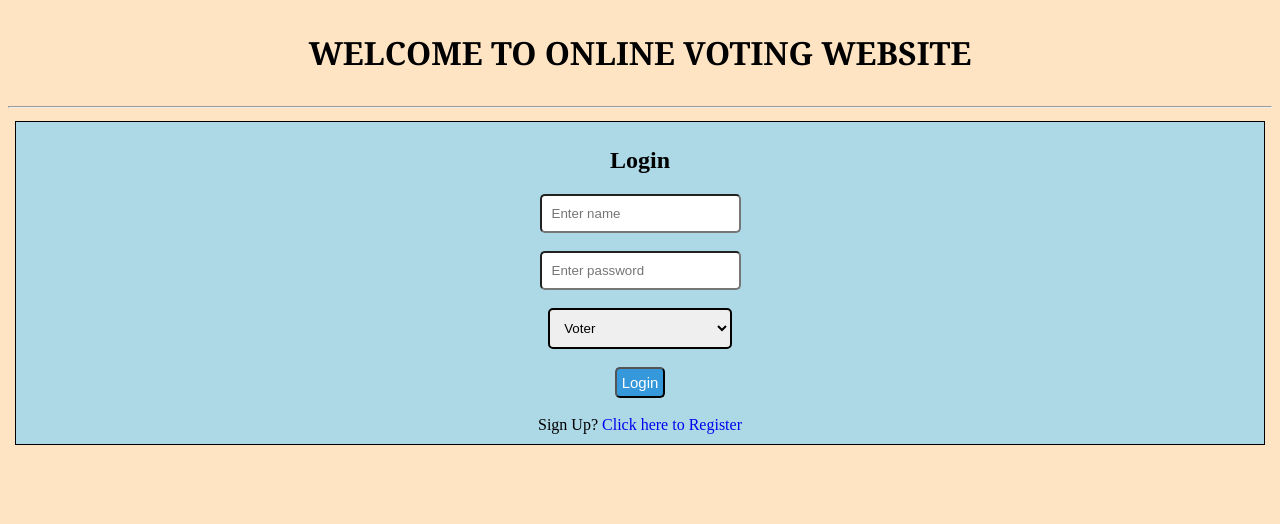
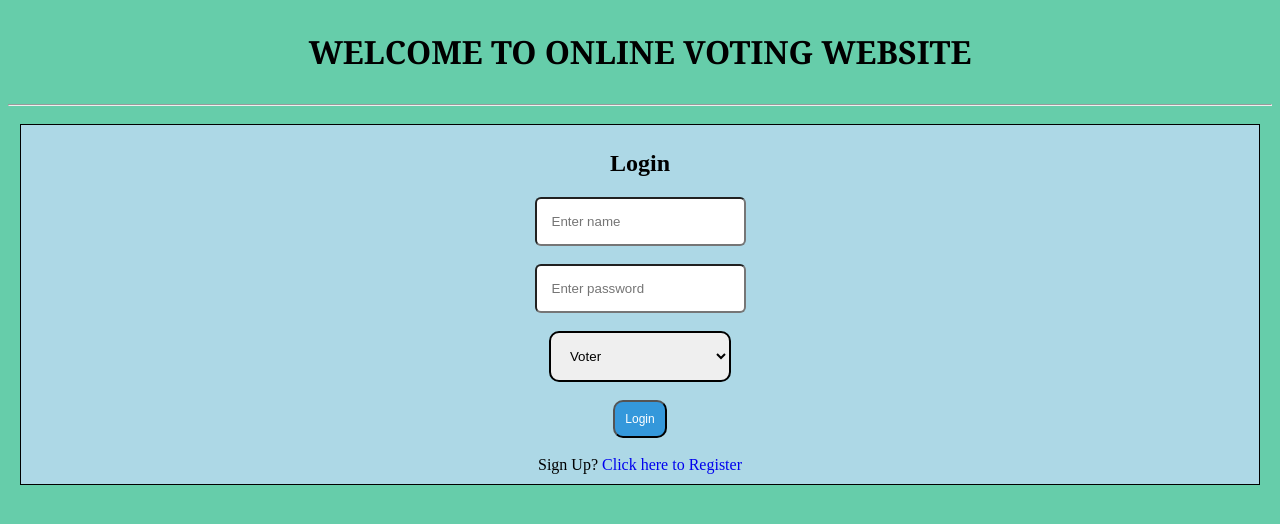
Before and after one commit to pardhesh/IT_PROJECT, a PHP site: page / in a window 1280 px wide. Shown: the top 524 px of the page. Run offline with PHP 8.4, Linux system fonts and the light colour scheme.

Commit message:
Update stylesheet.css

```diff
--- a/css/stylesheet.css
+++ b/css/stylesheet.css
@@ -1,48 +1,48 @@
 input {
-  padding: 10px;
-  border-radius: 5px;
+  padding: 15Px;
+  border-radius: 6px;
 }
 
 select {
-  padding: 10px;
-  border-radius: 5px;
+  padding: 15px;
+  border-radius: 10px;
 }
 
 #upload {
-  padding: 10px;
-  border-radius: 5px;
-  border: 4px solid black;
+  padding: 15px;
+  border-radius: 4px;
+  border: 6px solid black;
 }
 
 #headerSection {
-  padding: 2px;
+  padding: 1px;
   font-family: Cambria, Cochin, Georgia, Times, 'Times New Roman', serif;
-  background-color:bisque;
+  background-color:mediumaquamarine;
 }
 
 #loginSection {
-  padding: 5px;
-  background-color:bisque;
+  padding: 10px;
+  background-color:mediumaquamarine;
 }
 
 body {
-  background-color:bisque;
+  background-color:mediumaquamarine;
 }
 
 #loginbtn {
-  padding: 5px;
-  font-size: 15px;
+  padding: 10px;
+  font-size: 12px;
   background-color: #3498db;
   color: white;
-  border-radius: 5px;
+  border-radius: 10px;
 }
 
 #reglink {
   padding: 5px;
-  font-size: 15px;
+  font-size: 10px;
   background-color: #3498db;
   color: white;
-  border-radius: 5px;
+  border-radius: 10px;
   text-decoration: none;
 }
 
@@ -51,31 +51,31 @@ a {
 }
 
 #mainSection {
+  padding: 5px;
+}
+
+#profileSection {
+  width: 50%;
+  float: right;
+  background-color: white;
   padding: 10px;
 }
 
-#profileSection {
-  width: 30%;
-  float: right;
-  background-color: white;
-  padding: 20px;
-}
-
 #groupSection {
-  width: 60%;
+  width: 40%;
   float: left;
   background-color: white;
-  padding: 20px;
+  padding: 10px;
 }
 
 
 
 #logout-button {
   float: right;
-  margin-right: 20px;
+  margin-right: 25px;
   margin-top: 20px;
   padding: 5px;
-  font-size: 15px;
+  font-size: 10px;
   background-color: #3498db;
   color: white;
   border-radius: 5px;
```
